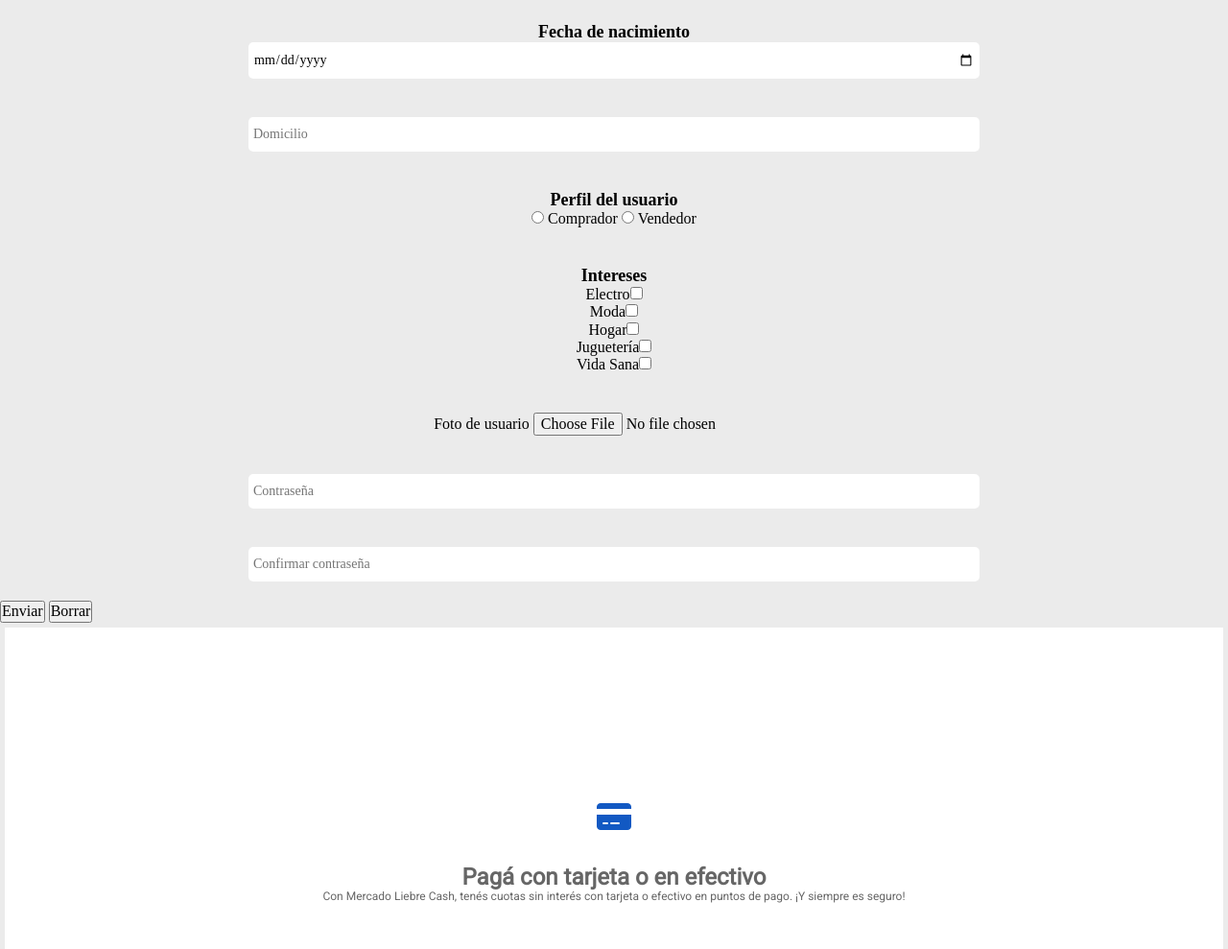
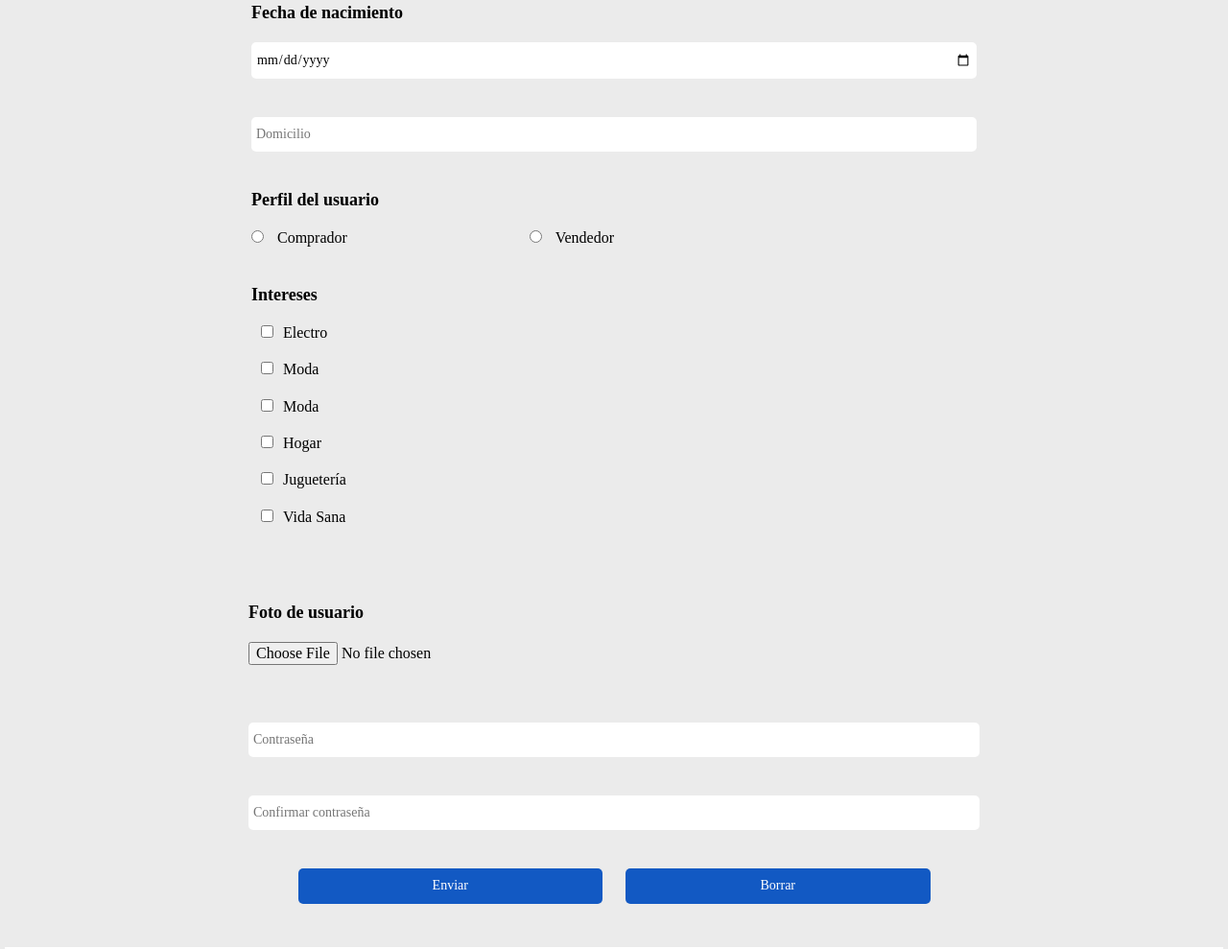
Before and after one commit to elisamevangelista/MercadoLiebreEE, a website: page views/register.html in a window 1280 px wide. Shown: the part 391-1380 px from the top of the page at 96% size. Drawn offline with nearby package versions, Linux system fonts and the light colour scheme.

Commit message:
Trabajo completado

```diff
--- a/app.js
+++ b/app.js
@@ -12,6 +12,7 @@ app.get("/home", (req, res)=>{
     res.sendFile(path.join(__dirname, "./views/home.html"))
 })
 
+
 app.get("/login", (req, res)=>{
     res.sendFile(path.join(__dirname, "./views/login.html"))
 })
--- a/public/css/styles.css
+++ b/public/css/styles.css
@@ -46,6 +46,7 @@ main {
 h2{
     color:#666;
     font-size: 24px;
+
 }
 
 
@@ -79,14 +80,14 @@ footer {
 
 .precio{
     font-size: 18px;
-    width: 30%;
+    width: 60%;
 
 }
 
 .descuento{
     color: #39b54a;
     font-size: 16px;
-    width: 70%;
+    width: 40%;
     }
 
 .des{
@@ -190,6 +191,15 @@ footer section{
     top: -30px;
 
 }
+
+.articulo:hover p.truck {
+    transform: rotate(-90deg);
+}
+
+.p.truck{
+    transition: transform 300ms;
+}
+
 .contenedorsupremo{
     display: flex;
     flex-wrap: wrap;
@@ -199,6 +209,11 @@ footer section{
 .articulo{
     width: 46%;
     margin: 2%;
+
+}
+
+.articulo:hover {
+    box-shadow: 0px 0px 10px rgb(100, 100, 100);
 }
 
 .contenedor1{
@@ -215,10 +230,15 @@ img {
 
 .precioDesc{
     display: flex;
+
 }
 
 .burger-menu{
     display: none;
+}
+
+.contenedorfooterhijo:hover .iconfooter {
+    color:#39b54a
 }
 
 @media (max-width:461px){
@@ -235,7 +255,12 @@ img {
         margin-bottom: 30px;
         }
     p.des{
-    display: none;
+        opacity: 0; /*el elemento esta presente pero no se muestra*/
+        transition: opacity 20ms;
+    }
+    .articulo:hover p.des{
+        opacity: 1;
+
     }
     .navbar{
         display: none;
@@ -294,4 +319,11 @@ img {
         width: 40%;
         justify-content: space-between;
     }
+    .contenedorfooterpadre{
+        display: flex;
+    }
+    .footersection{
+        padding-left: 15px;
+        padding-right: 15px;
+    }
 }
--- a/public/css/styleslogin.css
+++ b/public/css/styleslogin.css
@@ -17,12 +17,19 @@
     text-align: center;
     padding: 20px 5px 40px 5px;
 }
+a {
+    text-decoration: none;
+    color: white;
+}
+
 button {
     background-color: #1259c3;
     font-size: 14px;
     padding: 10px 5px;
     width: 60%;
-    color: white;
     border: none;
     border-radius: 5px;
 }
+button:hover {
+    background-color: #0022AA;
+}
--- a/public/css/stylesregister.css
+++ b/public/css/stylesregister.css
@@ -1,3 +1,4 @@
+
 .banner {
     display: none;
 }
@@ -16,16 +17,69 @@
 
 }
 
+
 .titulo1{
     font-size: 18px;
     font-weight: 600;
-
+    text-align: left;
+    padding-left: 20%;
+    padding-bottom: 20px;
 }
 
 .opciones{
+    display: flex;
     justify-content: space-between;
+    width: 65%;
+    padding-left: 20%;
 }
 
+.boton1{
+    margin-left: 0px;
+    margin-right: 10px;
+}
+.boton2{
+    margin-left: 10px;
+    margin-right: 10px;
+}
 .categoria{
+    text-align: left;
+    padding-left: 20%;
+    padding-bottom: 20px;
+}
+
+.boton{
+    text-align: center;
+    padding: 20px 5px 40px 5px;
+}
+button {
+    background-color: #1259c3;
+    font-size: 14px;
+    padding: 10px 5px;
+    width: 25%;
+    color: white;
+    border: none;
+    border-radius: 5px;
+    margin-right: 10px;
+    margin-left: 10px;
+}
+
+@media (max-width:461px){
+    .opciones{
+        width: 80%;
+
+    }
+    header {
+        position: fixed;
+        top: 0;
+
+    }
+    form {
+        margin-top: 280px;
+    }
 
 }
+@media (min-width: 769px){
+    .opciones{
+        width: 50%;
+    }
+}
--- a/views/register.html
+++ b/views/register.html
@@ -17,7 +17,7 @@
         <div class="headeradec1">
             <div class="headeradec">
                 <div class="logo">
-                 <img src="/images/logo-mercado-liebre.svg" alt="logo">
+                <a href="home"><img src="/images/logo-mercado-liebre.svg" alt="logo"></a>
                 </div>
                 <div class="buscador">
                 <div class="barra">Buscar productos, marcas </div>
@@ -36,8 +36,8 @@
     <p> </p>
     <p> </p>
     <ul class="grupo2">
-        <li><a href="register.html">Creá tu cuenta <i class="fa-regular fa-id-card"></i> </a></li>
-        <li><a href="login.html">Ingresá <i class="fa-solid fa-right-to-bracket"></i> </a></li>
+        <li><a href="register">Creá tu cuenta <i class="fa-regular fa-id-card"></i> </a></li>
+        <li><a href="login">Ingresá <i class="fa-solid fa-right-to-bracket"></i> </a></li>
         <li><a href="Mis Compras.html">Mis Compras <i class="fa-solid fa-basket-shopping"></i> </a></li>
     </ul>
     </div>
@@ -48,11 +48,10 @@
         <img src="/images/img-home-banner.jpg" alt="banner">
     </div>
    </header>
-    <form action="/registro-usuario" method="POST">
+    <form action=/registro-usuario method="POST">
         <div class="camporegister">
             <label></label>
             <input type="text" name="nombreyapellido" placeholder="Nombre y apellido" class="casilla">
-        </div>
         <div class="camporegister">
             <label></label>
             <input type="text" name="nombredeusuario" placeholder="Nombre de usario" class="casilla">
@@ -62,7 +61,8 @@
             <input type="email" name="email" placeholder="E-mail" class="casilla">
         </div>
         <div class="camporegister">
-            <label class="titulo1">Fecha de nacimiento</label>
+            <div class="titulo1">
+            <label>Fecha de nacimiento</label></div>
             <div>
             <input type="date" name="fechadenacimiento" placeholder="mm/dd/yyyy" class="casilla">
             </div>
@@ -72,25 +72,33 @@
             <input type="text" name="domicilio" placeholder="Domicilio" class="casilla">
         </div>
         <div class="camporegister">
-            <label class="titulo1">Perfil del usuario</label>
+            <div class="titulo1">
+            <label>Perfil del usuario</label></div>
             <div class="opciones">
-                <input type="radio"> Comprador
-
-                <input type="radio"> Vendedor
+                <div class="comprador">
+                <input type="radio" class="boton1"> Comprador
+                </div>
+                <div class="vendedor">
+                <input type="radio" class="boton1"> Vendedor
+                </div>
             </div>
         </div>
         <div class="camporegister">
-            <label class="titulo1">Intereses</label>
-            <div> <label class="categoria">Electro<input type="checkbox" name="categoria" value="electro"></label> </div>
-            <div> <label class="categoria">Moda<input type="checkbox" name="categoria" value="moda"></label></div>
-            <div> <label class="categoria">Hogar<input type="checkbox" name="categoria" value="hogar"></label></div>
-            <div> <label class="categoria">Juguetería<input type="checkbox" name="categoria" value="jugueteria"></label></div>
-            <div> <label class="categoria">Vida Sana<input type="checkbox" name="categoria" value="vidasana"></label></div>
+            <div class="titulo1">
+            <label>Intereses</label></div>
+            <div class="categoria"><label><input type="checkbox" name="categoria" value="electro" class="boton2">Electro</label> </div>
+            <div class="categoria"><label><input type="checkbox" name="categoria" value="moda" class="boton2">Moda</label></div>
+            <div class="categoria"><label><input type="checkbox" name="categoria" value="moda" class="boton2">Moda</label></div>
+            <div class="categoria"><label><input type="checkbox" name="categoria" value="hogar" class="boton2">Hogar</label></div>
+            <div class="categoria"><label><input type="checkbox" name="categoria" value="jugueteria" class="boton2">Juguetería</label></div>
+            <div class="categoria"><label><input type="checkbox" name="categoria" value="vidasana" class="boton2">Vida Sana</label></div>
             </div>
         </div>
         <div class="camporegister">
-            <label>Foto de usuario</label>
-            <input type="file" name="foto" accept=".jpg">
+            <div class="titulo1">
+            <label>Foto de usuario</label></div>
+            <div class="categoria">
+            <input type="file" name="foto" accept=".jpg" class="boton1"></div>
         </div>
         <div class="camporegister">
             <label></label>
@@ -100,8 +108,10 @@
             <label></label>
             <input type="password" name="confirmarcontraseña" placeholder="Confirmar contraseña" class="casilla">
         </div>
-        <button type="submit">Enviar</button> <!--debe llevar al home-->
+        <div class="boton">
+        <button type="submit">Enviar<a href="home.html"></a></button> <!--debe llevar al home-->
         <button type="reset">Borrar</button>  <!--borrara los datos del formulario-->
+        </div>
     </form>
     <footer>
         <div class="iconfooter"><i class="fa-sharp fa-solid fa-credit-card"></i></div>
```
Also changed, not shown: views/home.html (+15 -6 lines), views/login.html (+4 -4 lines).
